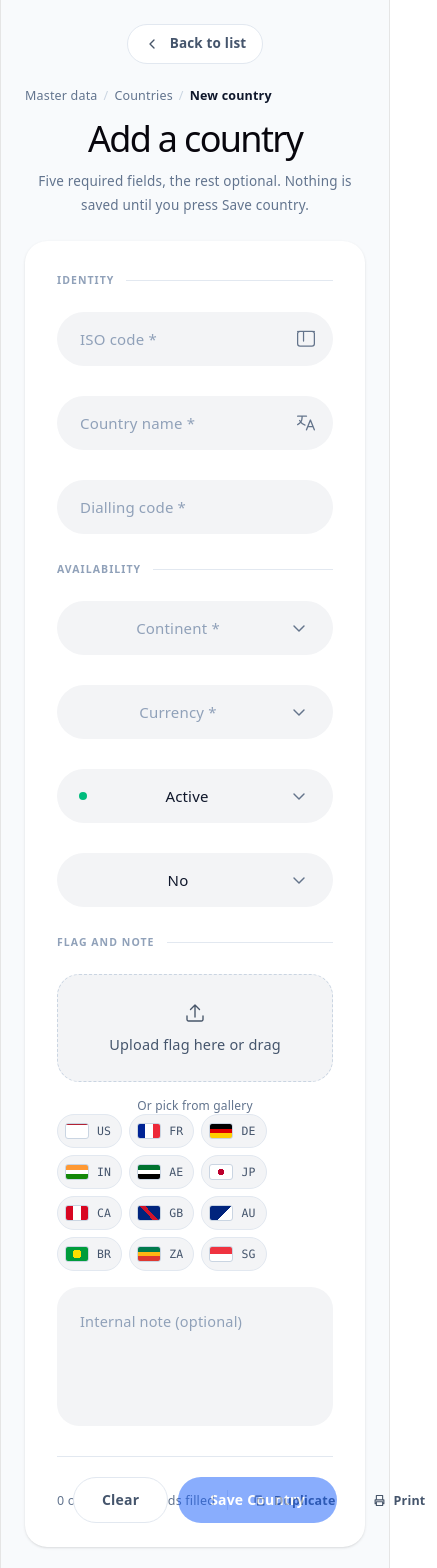
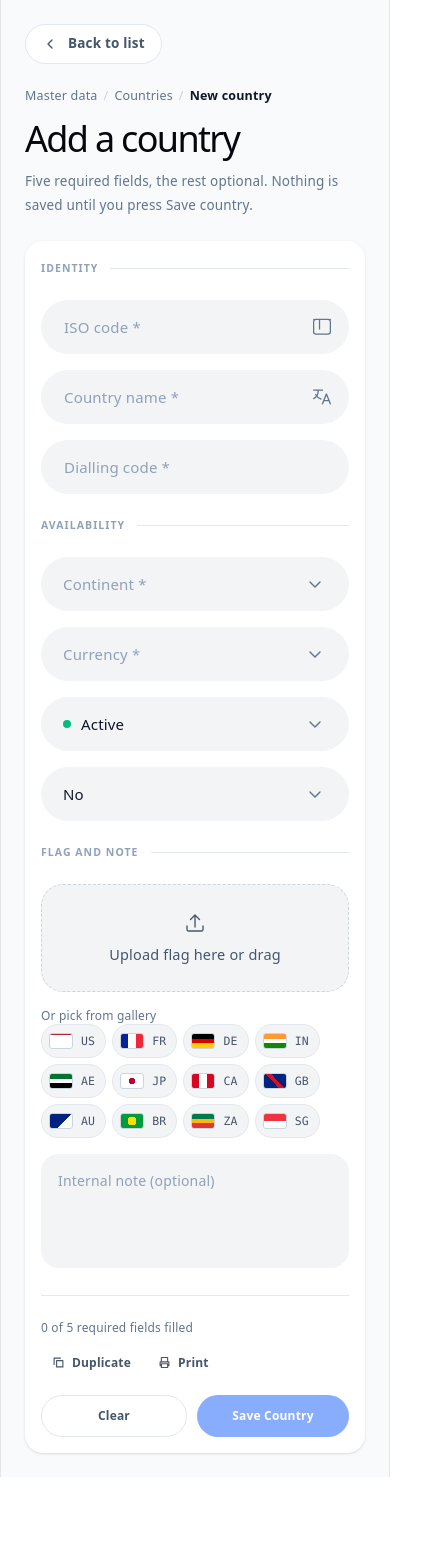
Before and after one commit to RapidSmart/Rapid_Erp_Ecom, a React (Vite) app: page /countries/new in a window 390 px wide. Shown: the top 1568 px of the page, 437 px wide, since content can reach past the window. After the commit the page ends 1477 px from the top, so only its background shows below. Built offline with nearby package versions, Linux system fonts and the light colour scheme.

Commit message:
refactor: optimize country form layout for mobile responsiveness and update formatting

```diff
--- a/src/modules/countries/components/FormFooter.tsx
+++ b/src/modules/countries/components/FormFooter.tsx
@@ -31,16 +31,17 @@ export function FormFooter({
   const allFilled = filledCount >= totalCount
 
   return (
-    <footer className="flex items-center gap-4 border-t border-slate-200 pt-5">
-      <div className="flex min-w-0 flex-1 items-center gap-3">
-        <span className="whitespace-nowrap text-[12.5px] text-slate-500">
+    <footer className="flex flex-col gap-4 border-t border-slate-200 pt-5 sm:flex-row sm:items-center sm:justify-between">
+      <div className="flex flex-wrap items-center gap-2 sm:gap-3">
+        <span className="text-[12px] text-slate-500 sm:text-[12.5px]">
           {filledText}
         </span>
-        <div className="h-5 w-px shrink-0 bg-slate-200" aria-hidden="true" />
+        <div className="hidden h-5 w-px bg-slate-200 sm:block" aria-hidden="true" />
+        <div className="flex items-center gap-1.5">
           <button
             type="button"
             onClick={onDuplicate}
-          className="inline-flex h-[34px] items-center gap-[7px] rounded-full px-3 text-[12.5px] font-semibold text-slate-600 transition-colors hover:bg-slate-100 focus-visible:outline-none focus-visible:ring-2 focus-visible:ring-blue-400"
+            className="inline-flex h-[32px] items-center gap-1.5 rounded-full px-2.5 text-[12px] font-semibold text-slate-600 transition-colors hover:bg-slate-100 focus-visible:outline-none focus-visible:ring-2 focus-visible:ring-blue-400 sm:h-[34px] sm:px-3 sm:text-[12.5px]"
           >
             <IconDuplicate />
             {duplicateText}
@@ -48,18 +49,19 @@ export function FormFooter({
           <button
             type="button"
             onClick={onPrint}
-          className="inline-flex h-[34px] items-center gap-[7px] rounded-full px-3 text-[12.5px] font-semibold text-slate-600 transition-colors hover:bg-slate-100 focus-visible:outline-none focus-visible:ring-2 focus-visible:ring-blue-400"
+            className="inline-flex h-[32px] items-center gap-1.5 rounded-full px-2.5 text-[12px] font-semibold text-slate-600 transition-colors hover:bg-slate-100 focus-visible:outline-none focus-visible:ring-2 focus-visible:ring-blue-400 sm:h-[34px] sm:px-3 sm:text-[12.5px]"
           >
             <IconPrint />
             {printText}
           </button>
         </div>
+      </div>
 
-      <div className="flex shrink-0 items-center gap-[10px]">
+      <div className="flex items-center gap-2.5 sm:shrink-0 sm:gap-[10px]">
         <button
           type="button"
           onClick={onClear}
-          className="h-[46px] rounded-full border border-slate-200 bg-white px-7 text-sm font-semibold text-slate-600 transition-colors hover:bg-slate-50 focus-visible:outline-none focus-visible:ring-2 focus-visible:ring-blue-400"
+          className="h-[42px] flex-1 rounded-full border border-slate-200 bg-white px-5 text-xs font-semibold text-slate-600 transition-colors hover:bg-slate-50 focus-visible:outline-none focus-visible:ring-2 focus-visible:ring-blue-400 sm:h-[46px] sm:flex-initial sm:px-7 sm:text-sm"
         >
           {clearText}
         </button>
@@ -68,7 +70,7 @@ export function FormFooter({
           onClick={onSave}
           disabled={!allFilled}
           className={cn(
-            'h-[46px] rounded-full bg-blue-600 px-8 text-sm font-semibold text-white',
+            'h-[42px] flex-1 rounded-full bg-blue-600 px-6 text-xs font-semibold text-white sm:h-[46px] sm:flex-initial sm:px-8 sm:text-sm',
             'transition-opacity focus-visible:outline-none focus-visible:ring-2 focus-visible:ring-blue-500 focus-visible:ring-offset-2',
             allFilled ? 'hover:opacity-90' : 'cursor-not-allowed opacity-50',
           )}
--- a/src/modules/countries/view/AddCountryPage.tsx
+++ b/src/modules/countries/view/AddCountryPage.tsx
@@ -1,20 +1,20 @@
-import type { ChangeEvent, DragEvent } from 'react'
-import { useTranslation } from '@/shared/hooks'
-import { useCountryForm } from '../hooks/useCountryForm'
+import type { ChangeEvent, DragEvent } from "react";
+import { useTranslation } from "@/shared/hooks";
+import { useCountryForm } from "../hooks/useCountryForm";
 import {
   IconCalendar,
   IconChevronLeft,
   IconTranslate,
-} from '../components/Icons'
-import { SectionHeader } from '../components/SectionHeader'
-import { PillInput } from '../components/PillInput'
-import { PillSelect } from '../components/PillSelect'
-import { FlagUploadArea } from '../components/FlagUploadArea'
-import { FlagChip } from '../components/FlagChip'
-import { FormFooter } from '../components/FormFooter'
+} from "../components/Icons";
+import { SectionHeader } from "../components/SectionHeader";
+import { PillInput } from "../components/PillInput";
+import { PillSelect } from "../components/PillSelect";
+import { FlagUploadArea } from "../components/FlagUploadArea";
+import { FlagChip } from "../components/FlagChip";
+import { FormFooter } from "../components/FormFooter";
 
 export function AddCountryPage() {
-  const { t } = useTranslation()
+  const { t } = useTranslation();
   const {
     values,
     filledRequiredCount,
@@ -33,7 +33,7 @@ export function AddCountryPage() {
     handleSave,
     handleDuplicate,
     handlePrint,
-  } = useCountryForm()
+  } = useCountryForm();
 
   return (
     <div className="min-h-screen bg-slate-50 p-6 lg:p-8">
@@ -46,7 +46,7 @@ export function AddCountryPage() {
             className="inline-flex h-[40px] items-center gap-[10px] rounded-full border border-slate-200 bg-white px-4 text-[13.5px] font-semibold text-slate-600 transition-colors hover:bg-slate-50 focus-visible:outline-none focus-visible:ring-2 focus-visible:ring-blue-400"
           >
             <IconChevronLeft />
-            {t('countries.add.backToList')}
+            {t("countries.add.backToList")}
           </a>
         </div>
 
@@ -55,7 +55,7 @@ export function AddCountryPage() {
           <ol className="flex items-center gap-1.5 text-[12.5px]">
             <li>
               <span className="font-medium text-slate-500">
-                {t('countries.add.breadcrumb.masterData')}
+                {t("countries.add.breadcrumb.masterData")}
               </span>
             </li>
             <li aria-hidden="true" className="text-slate-300">
@@ -63,7 +63,7 @@ export function AddCountryPage() {
             </li>
             <li>
               <span className="font-medium text-slate-500">
-                {t('countries.add.breadcrumb.countries')}
+                {t("countries.add.breadcrumb.countries")}
               </span>
             </li>
             <li aria-hidden="true" className="text-slate-300">
@@ -71,7 +71,7 @@ export function AddCountryPage() {
             </li>
             <li aria-current="page">
               <span className="font-semibold text-slate-900">
-                {t('countries.add.breadcrumb.newCountry')}
+                {t("countries.add.breadcrumb.newCountry")}
               </span>
             </li>
           </ol>
@@ -80,47 +80,50 @@ export function AddCountryPage() {
         {/* Heading */}
         <div className="mb-6">
           <h1 className="text-[23px] font-semibold tracking-tight text-slate-900">
-            {t('countries.add.title')}
+            {t("countries.add.title")}
           </h1>
           <p className="mt-1 text-[13.5px] text-slate-500">
-            {t('countries.add.description')}
+            {t("countries.add.description")}
           </p>
         </div>
 
         {/* Form card */}
-        <article className="rounded-3xl bg-white px-8 pb-6 pt-7 shadow-sm">
+        <article className="rounded-2xl bg-white p-4 shadow-sm sm:rounded-3xl sm:px-6 sm:pb-6 sm:pt-7 lg:px-8">
           <form
             noValidate
             onSubmit={(e) => {
-              e.preventDefault()
-              handleSave()
+              e.preventDefault();
+              handleSave();
             }}
           >
             {/* IDENTITY */}
-            <section aria-label={t('countries.add.sections.identity')} className="mb-6">
-              <SectionHeader label={t('countries.add.sections.identity')} />
-              <div className="grid grid-cols-1 gap-[30px] md:grid-cols-[1fr_2fr_1fr]">
+            <section
+              aria-label={t("countries.add.sections.identity")}
+              className="mb-5 sm:mb-6"
+            >
+              <SectionHeader label={t("countries.add.sections.identity")} />
+              <div className="grid grid-cols-1 gap-4 sm:gap-6 md:grid-cols-[1fr_2fr_1fr]">
                 <PillInput
                   id="iso-code"
-                  placeholder={t('countries.add.fields.isoCode')}
+                  placeholder={t("countries.add.fields.isoCode")}
                   value={values.isoCode}
-                  onChange={(v) => handleFieldChange('isoCode', v)}
+                  onChange={(v) => handleFieldChange("isoCode", v)}
                   rightIcon={<IconCalendar />}
                   required
                 />
                 <PillInput
                   id="country-name"
-                  placeholder={t('countries.add.fields.countryName')}
+                  placeholder={t("countries.add.fields.countryName")}
                   value={values.countryName}
-                  onChange={(v) => handleFieldChange('countryName', v)}
+                  onChange={(v) => handleFieldChange("countryName", v)}
                   rightIcon={<IconTranslate />}
                   required
                 />
                 <PillInput
                   id="dialling-code"
-                  placeholder={t('countries.add.fields.diallingCode')}
+                  placeholder={t("countries.add.fields.diallingCode")}
                   value={values.diallingCode}
-                  onChange={(v) => handleFieldChange('diallingCode', v)}
+                  onChange={(v) => handleFieldChange("diallingCode", v)}
                   type="tel"
                   required
                 />
@@ -129,35 +132,35 @@ export function AddCountryPage() {
 
             {/* AVAILABILITY */}
             <section
-              aria-label={t('countries.add.sections.availability')}
-              className="mb-6"
+              aria-label={t("countries.add.sections.availability")}
+              className="mb-5 sm:mb-6"
             >
-              <SectionHeader label={t('countries.add.sections.availability')} />
-              <div className="grid grid-cols-1 gap-[30px] sm:grid-cols-2 lg:grid-cols-4">
+              <SectionHeader label={t("countries.add.sections.availability")} />
+              <div className="grid grid-cols-1 gap-4 sm:gap-6 sm:grid-cols-2 lg:grid-cols-4">
                 <PillSelect
                   id="continent"
-                  placeholder={t('countries.add.fields.continent')}
+                  placeholder={t("countries.add.fields.continent")}
                   value={values.continent}
                   options={continentOptions}
-                  onChange={(v) => handleFieldChange('continent', v)}
+                  onChange={(v) => handleFieldChange("continent", v)}
                   required
                 />
                 <PillSelect
                   id="currency"
-                  placeholder={t('countries.add.fields.currency')}
+                  placeholder={t("countries.add.fields.currency")}
                   value={values.currency}
                   options={currencyOptions}
-                  onChange={(v) => handleFieldChange('currency', v)}
+                  onChange={(v) => handleFieldChange("currency", v)}
                   required
                 />
                 <PillSelect
                   id="status"
-                  placeholder={t('countries.add.fields.status')}
+                  placeholder={t("countries.add.fields.status")}
                   value={values.status}
                   options={statusOptions}
-                  onChange={(v) => handleFieldChange('status', v)}
+                  onChange={(v) => handleFieldChange("status", v)}
                   prefix={
-                    values.status === 'active' ? (
+                    values.status === "active" ? (
                       <span
                         className="inline-block h-2 w-2 shrink-0 rounded-full bg-emerald-500"
                         aria-hidden="true"
@@ -167,43 +170,41 @@ export function AddCountryPage() {
                 />
                 <PillSelect
                   id="default-country"
-                  placeholder={t('countries.add.fields.defaultCountry')}
+                  placeholder={t("countries.add.fields.defaultCountry")}
                   value={values.defaultCountry}
                   options={defaultCountryOptions}
-                  onChange={(v) => handleFieldChange('defaultCountry', v)}
+                  onChange={(v) => handleFieldChange("defaultCountry", v)}
                 />
               </div>
             </section>
 
             {/* FLAG AND NOTE */}
             <section
-              aria-label={t('countries.add.sections.flagAndNote')}
-              className="mb-6"
+              aria-label={t("countries.add.sections.flagAndNote")}
+              className="mb-5 sm:mb-6"
             >
-              <SectionHeader label={t('countries.add.sections.flagAndNote')} />
+              <SectionHeader label={t("countries.add.sections.flagAndNote")} />
 
               <FlagUploadArea
                 flagFile={values.flagFile}
-                uploadText={t('countries.add.fields.uploadFlag')}
+                uploadText={t("countries.add.fields.uploadFlag")}
                 onUpload={handleFlagUpload}
                 onDragOver={
                   handleDragOver as (e: DragEvent<HTMLButtonElement>) => void
                 }
                 onDrop={(e) =>
-                  handleDrop(
-                    e as unknown as DragEvent<HTMLElement>,
-                  )
+                  handleDrop(e as unknown as DragEvent<HTMLElement>)
                 }
               />
 
               <div className="mt-4">
-                <p className="mb-3 text-xs text-slate-500">
-                  {t('countries.add.fields.pickFromGallery')}
+                <p className="mb-2.5 text-xs text-slate-500">
+                  {t("countries.add.fields.pickFromGallery")}
                 </p>
                 <div
                   role="group"
                   aria-label="Flag gallery"
-                  className="flex flex-wrap gap-[7px]"
+                  className="flex flex-wrap gap-1.5 sm:gap-[7px]"
                 >
                   {flagGallery.map((item) => (
                     <FlagChip
@@ -218,17 +219,17 @@ export function AddCountryPage() {
 
               <div className="mt-4">
                 <label htmlFor="internal-note" className="sr-only">
-                  {t('countries.add.fields.internalNote')}
+                  {t("countries.add.fields.internalNote")}
                 </label>
                 <textarea
                   id="internal-note"
                   rows={4}
                   value={values.internalNote}
                   onChange={(e: ChangeEvent<HTMLTextAreaElement>) =>
-                    handleFieldChange('internalNote', e.target.value)
+                    handleFieldChange("internalNote", e.target.value)
                   }
-                  placeholder={t('countries.add.fields.internalNote')}
-                  className="w-full resize-none rounded-3xl border border-transparent bg-gray-100 px-[22px] py-[22px] text-[14.5px] text-slate-900 placeholder:text-slate-400 outline-none transition-colors focus:border-blue-400"
+                  placeholder={t("countries.add.fields.internalNote")}
+                  className="w-full resize-none rounded-2xl border border-transparent bg-gray-100 p-4 text-sm text-slate-900 placeholder:text-slate-400 outline-none transition-colors focus:border-blue-400 sm:rounded-3xl sm:p-[22px] sm:text-[14.5px]"
                 />
               </div>
             </section>
@@ -237,14 +238,14 @@ export function AddCountryPage() {
             <FormFooter
               filledCount={filledRequiredCount}
               totalCount={totalRequiredCount}
-              filledText={t('countries.add.footer.fieldsFilled', {
+              filledText={t("countries.add.footer.fieldsFilled", {
                 filled: filledRequiredCount,
                 total: totalRequiredCount,
               })}
-              duplicateText={t('countries.add.footer.duplicate')}
-              printText={t('countries.add.footer.print')}
-              clearText={t('countries.add.footer.clear')}
-              saveText={t('countries.add.footer.save')}
+              duplicateText={t("countries.add.footer.duplicate")}
+              printText={t("countries.add.footer.print")}
+              clearText={t("countries.add.footer.clear")}
+              saveText={t("countries.add.footer.save")}
               onDuplicate={handleDuplicate}
               onPrint={handlePrint}
               onClear={handleClear}
@@ -254,5 +255,5 @@ export function AddCountryPage() {
         </article>
       </div>
     </div>
-  )
+  );
 }
--- a/src/styles/index.css
+++ b/src/styles/index.css
@@ -121,7 +121,7 @@
   width: 1126px;
   max-width: 100%;
   margin: 0 auto;
-  text-align: center;
+  /* text-align: center; */
   border-inline: 1px solid var(--border);
   min-height: 100svh;
   display: flex;
@@ -255,9 +255,8 @@ code {
 }
 
 @layer base {
-  * {
-    @apply border-border outline-ring/50;}
   body {
     @apply bg-background text-foreground;}
   html {
-    @apply font-sans;}}
+    @apply font-sans;}
+  }
```
Lines whose indentation alone changed are shown as unchanged.
